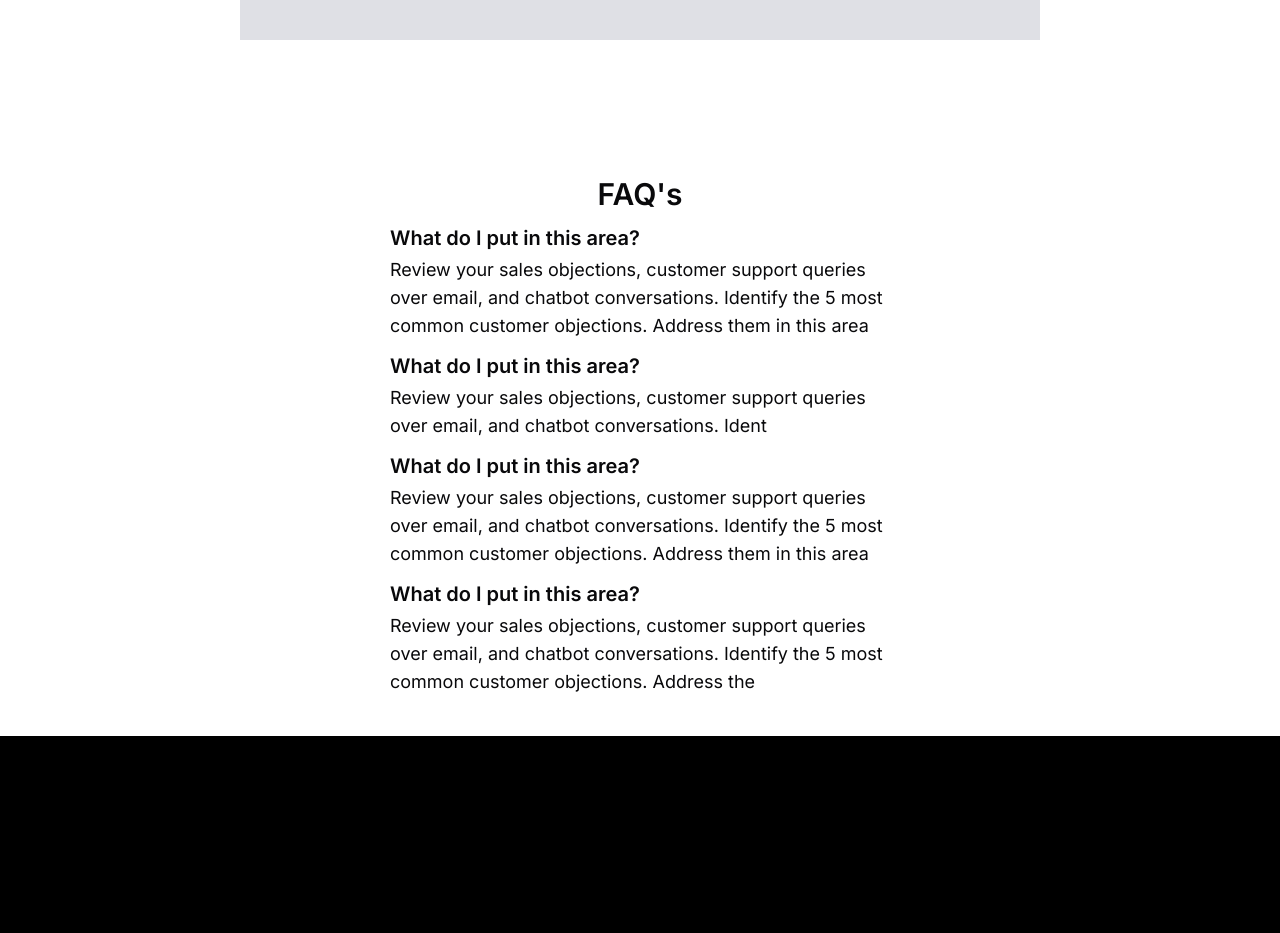
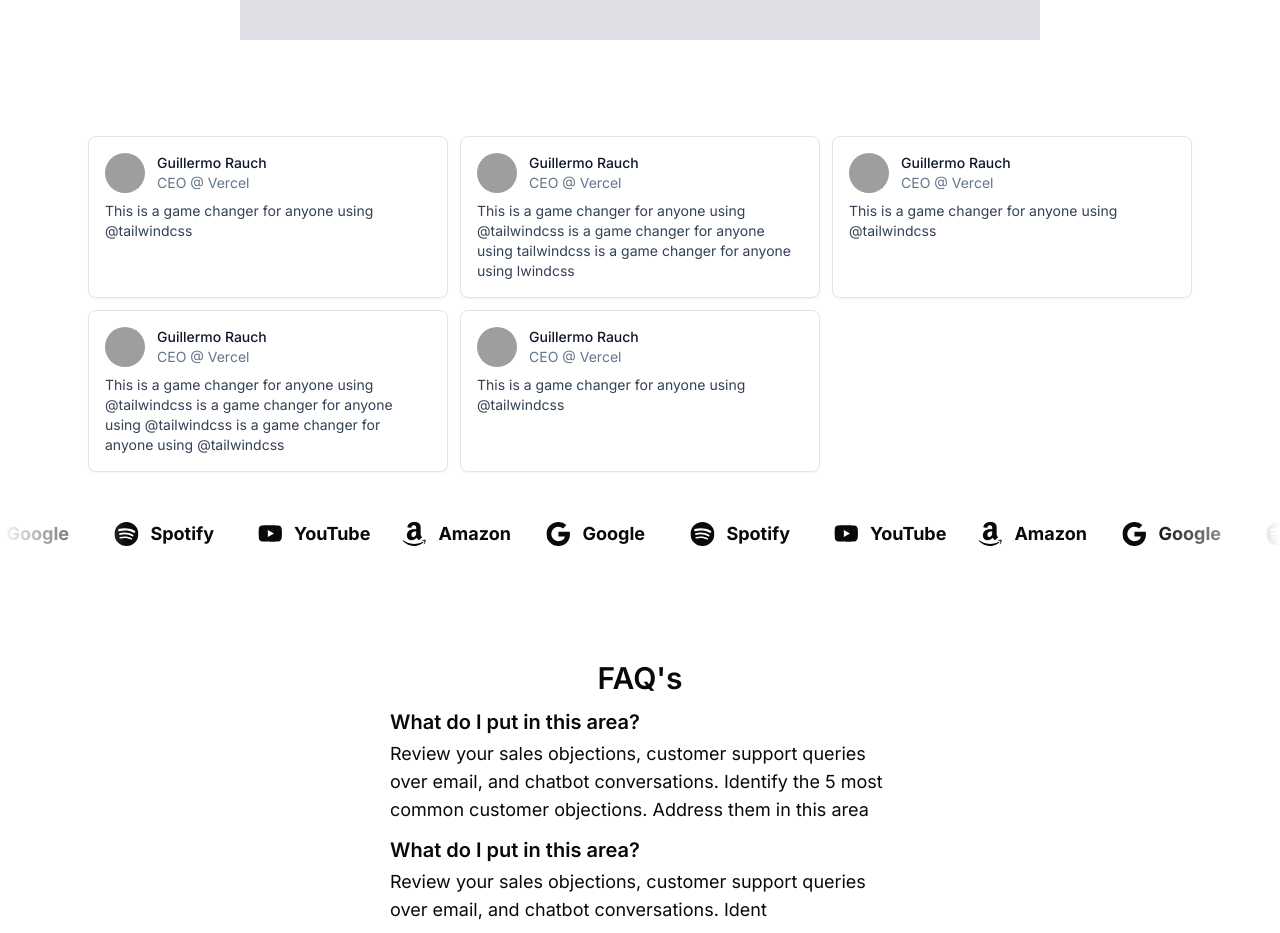
Before and after one commit to mohdfaizan5/url-shortner-nextjs, a Next.js app: page / in a window 1280 px wide. Shown: the part 1240-2173 px from the top of the page. Built offline with nearby package versions, Linux system fonts and the light colour scheme; grey boxes are pictures that could not be loaded.

Commit message:
tried some stuff from ui.hextastudio

```diff
--- a/next.config.mjs
+++ b/next.config.mjs
@@ -1,4 +1,13 @@
 /** @type {import('next').NextConfig} */
-const nextConfig = {};
+const nextConfig = {
+  images: {
+    remotePatterns: [
+      {
+        protocol: "https",
+        hostname: "i.imgur.com",
+      },
+    ],
+  },
+};
 
 export default nextConfig;
--- a/package.json
+++ b/package.json
@@ -19,6 +19,7 @@
     "@radix-ui/react-separator": "^1.0.3",
     "@radix-ui/react-slot": "^1.0.2",
     "@radix-ui/react-switch": "^1.0.3",
+    "@tremor/react": "^3.17.3",
     "class-variance-authority": "^0.7.0",
     "clsx": "^2.1.1",
     "lucide-react": "^0.379.0",
@@ -31,6 +32,7 @@
     "react-dom": "^18",
     "react-icons": "^5.2.1",
     "react-qr-code": "^2.0.15",
+    "react-tweet": "^3.2.1",
     "tailwind-merge": "^2.3.0",
     "tailwindcss-animate": "^1.0.7"
   },
--- a/src/app/(main)/analytics/page.tsx
+++ b/src/app/(main)/analytics/page.tsx
@@ -1,3 +1,4 @@
+// import BarGraph from '@/components/charts/BarGraph'
 import Image from 'next/image'
 import React from 'react'
 
@@ -6,7 +7,7 @@ const page = () => {
     <div className='p-10'>
       <h1 className='mb-10'>Analytics</h1>
       <Image src={"/undraw_data_report_re_p4so.svg"} height={200} width={200} alt=''/>
-
+      {/* <BarGraph/>  */}
     </div>
   )
 }
--- a/src/app/globals.css
+++ b/src/app/globals.css
@@ -12,7 +12,7 @@
     @apply font-semibold md:text-2xl;
   }
   p {
-    @apply  md:text-lg;
+    @apply md:text-lg;
   }
 }
 
--- /dev/null
+++ b/src/app/hero/page.tsx
@@ -0,0 +1,46 @@
+import Image from "next/image";
+import Link from "next/link";
+
+const Hero = () => {
+  return (
+    <div className="flex flex-col items-center justify-center gap-[8rem] text-center px-4">
+      <div className="w-full h-[10rem] bg-zinc-950 mx-auto absolute top-[-4rem] blur-[100px] opacity-30 z-[1]"></div>
+      <div className="flex flex-col items-center justify-center gap-4 text-center">
+        <h1 className="text-6xl font-bold tracking-tight max-w-[40rem] max-[372px]:text-5xl relative hero-heading">
+          Modern & Stunning Website Components
+        </h1>
+        <p className="text-md opacity-80 max-w-[30rem] w-full relative">
+          Easy to use copy and paste components for your website. Make your
+          website 10x more stunning and modern.
+        </p>
+        <div className="flex flex-wrap gap-3 p-2 z-[99]">
+          <Link
+            href="/docs/examples/application/AnimatedDock"
+            className="px-4 py-2 bg-white rounded-md text-black font-medium text-[14px] grow"
+          >
+            Browse Examples
+          </Link>
+          <Link
+            href="/pricing"
+            className="px-4 py-2 bg-zinc-950 rounded-md text-white border border-white border-opacity-10 font-medium text-[14px] grow"
+          >
+            Pricing
+          </Link>
+        </div>
+      </div>
+      <div className="relative rounded-xl">
+        <div className="w-full h-[10rem] bg-white mx-auto absolute top-[-4rem] blur-[100px] opacity-20 z-[1]"></div>
+        <div className="rounded-[inherit] [border:calc(1.9*1px)_solid_transparent] ![mask-clip:padding-box,border-box] ![mask-composite:intersect] [mask:linear-gradient(transparent,transparent),linear-gradient(white,white)]  absolute inset-0 rounded-inherit border-2 border-transparent !mask-clip-padding-box-border-box after:absolute after:aspect-square after:w-[250px] after:animate-animatedBeam after:bg-gradient-to-l after:from-purple-500 after:via-purple-950 after:to-transparent after:[offset-anchor:90%_50%] after:[offset-path:rect(0_auto_auto_0_round_250px)] z-[9999]"></div>
+        <Image
+          width={1920}
+          height={1080}
+          src="https://i.imgur.com/tDpuune.png"
+          alt="Hero Image"
+          className="max-w-full rounded-xl h-auto mx-auto [mask-image:linear-gradient(to_bottom,_white_40%,_transparent_100%)] z-[2] relative"
+        />
+      </div>
+    </div>
+  );
+};
+
+export default Hero;
--- a/src/app/page.tsx
+++ b/src/app/page.tsx
@@ -1,8 +1,11 @@
+import { HorizontalScroller2 } from "@/components/BrandScroller";
 import SideBar from "@/components/SideBar";
+import TweetCard from "@/components/TweetCard";
 import { Button } from "@/components/ui/button";
 import Image from "next/image";
 import Link from "next/link";
 import React from "react";
+import { Tweet } from "react-tweet";
 
 const page = () => {
   return (
@@ -46,6 +49,29 @@ const page = () => {
           alt=""
         />
       </section>
+      <section className="grid grid-cols-1 md:gap-3 md:grid-cols-3 mx-auto">
+        <TweetCard
+          name="Guillermo Rauch"
+          text="This is a game changer for anyone using @tailwindcss"
+        />
+        <TweetCard
+          name="Guillermo Rauch"
+          text="This is a game changer for anyone using @tailwindcss is a game changer for anyone using tailwindcss is a game changer for anyone using lwindcss"
+        />
+        <TweetCard
+          name="Guillermo Rauch"
+          text="This is a game changer for anyone using @tailwindcss"
+        />
+        <TweetCard
+          name="Guillermo Rauch"
+          text="This is a game changer for anyone using @tailwindcss is a game changer for anyone using @tailwindcss is a game changer for anyone using @tailwindcss"
+        />
+        <TweetCard
+          name="Guillermo Rauch"
+          text="This is a game changer for anyone using @tailwindcss"
+        />
+      </section>{" "}
+      <HorizontalScroller2 />
       <section className=" flex flex-col items-center justify-center py-10 ">
         <h1 className="text-3xl font-semibold">FAQ's</h1>
         <div className="w-[500px]">
--- /dev/null
+++ b/src/components/BrandScroller.tsx
@@ -0,0 +1,36 @@
+import { BsAmazon, BsGoogle, BsSpotify, BsYoutube } from "react-icons/bs";
+
+export const HorizontalScroller2 = () => {
+  return (
+    <div className="pb-16 py-10">
+      <div className="group flex overflow-hidden py-2 [--gap:2rem] [gap:var(--gap)] flex-row max-w-full [--duration:40s] [mask-image:linear-gradient(to_right,_rgba(0,_0,_0,_0),rgba(0,_0,_0,_1)_10%,rgba(0,_0,_0,_1)_90%,rgba(0,_0,_0,_0))]">
+        {Array(4)
+          .fill(0)
+          .map((_, i) => (
+            <div
+              className="flex shrink-0 justify-around [gap:var(--gap)] [animation-direction:reverse] animate-marquee flex-row"
+              key={i}
+            >
+              <div className="flex items-center w-28 gap-3">
+                <BsSpotify size={24} />
+                <p className="text-lg font-bold">Spotify</p>
+              </div>
+              <div className="flex items-center w-28 gap-3">
+                <BsYoutube size={24} />
+                <p className="text-lg font-bold">YouTube</p>
+              </div>
+              <div className="flex items-center w-28 gap-3">
+                <BsAmazon size={24} />
+                <p className="text-lg font-bold">Amazon</p>
+              </div>
+
+              <div className="flex items-center w-28 gap-3">
+                <BsGoogle size={24} />
+                <p className="text-lg font-bold">Google</p>
+              </div>
+            </div>
+          ))}
+      </div>
+    </div>
+  );
+};
--- /dev/null
+++ b/src/components/TweetCard.tsx
@@ -0,0 +1,34 @@
+import React from "react";
+import {
+  Card,
+  CardContent,
+  CardDescription,
+  CardFooter,
+  CardHeader,
+  CardTitle,
+} from "@/components/ui/card";
+import { Avatar, AvatarFallback, AvatarImage } from "@/components/ui/avatar";
+
+const TweetCard = ({name, username, text, image}:any) => {
+  return (
+    <Card className="hover:-translate-y-2 hover:animate-in w-[360px] p-4 flex flex-col h-full gap-2">
+      <div className="flex gap-3">
+        <Avatar>
+          <AvatarImage src="https://github.com/shadcn.png" />
+          <AvatarFallback>CN</AvatarFallback>
+        </Avatar>
+        <div>
+          <h4 className="text-sm font-medium text-slate-900">
+            {name}
+          </h4>
+          <p className="text-sm text-slate-500">CEO @ Vercel </p>
+        </div>
+      </div>
+      <p className="text-sm text-slate-700">
+        {text}
+      </p>
+    </Card>
+  );
+};
+
+export default TweetCard;
--- /dev/null
+++ b/src/components/charts/BarGraph.tsx
@@ -0,0 +1,129 @@
+"use client";
+import { BarChart, Card, Divider, Switch } from "@tremor/react";
+import { useState } from "react";
+
+const data = [
+  {
+    date: "Jan 23",
+    "This Year": 68560,
+    "Last Year": 28560,
+  },
+  {
+    date: "Feb 23",
+    "This Year": 70320,
+    "Last Year": 30320,
+  },
+  {
+    date: "Mar 23",
+    "This Year": 80233,
+    "Last Year": 70233,
+  },
+  {
+    date: "Apr 23",
+    "This Year": 55123,
+    "Last Year": 45123,
+  },
+  {
+    date: "May 23",
+    "This Year": 56000,
+    "Last Year": 80600,
+  },
+  {
+    date: "Jun 23",
+    "This Year": 100000,
+    "Last Year": 85390,
+  },
+  {
+    date: "Jul 23",
+    "This Year": 85390,
+    "Last Year": 45340,
+  },
+  {
+    date: "Aug 23",
+    "This Year": 80100,
+    "Last Year": 70120,
+  },
+  {
+    date: "Sep 23",
+    "This Year": 75090,
+    "Last Year": 69450,
+  },
+  {
+    date: "Oct 23",
+    "This Year": 71080,
+    "Last Year": 63345,
+  },
+  {
+    date: "Nov 23",
+    "This Year": 61210,
+    "Last Year": 100330,
+  },
+  {
+    date: "Dec 23",
+    "This Year": 60143,
+    "Last Year": 45321,
+  },
+];
+
+function valueFormatter(number: number) {
+  const formatter = new Intl.NumberFormat("en-US", {
+    maximumFractionDigits: 0,
+    notation: "compact",
+    compactDisplay: "short",
+    style: "currency",
+    currency: "USD",
+  });
+
+  return formatter.format(number);
+}
+
+export default function BarGraph() {
+  const [showComparison, setShowComparison] = useState(false);
+  return (
+    <>
+      <Card className="sm:mx-auto sm:max-w-2xl">
+        <h3 className="ml-1 mr-1 font-semibold text-tremor-content-strong dark:text-dark-tremor-content-strong">
+          Sales overview
+        </h3>
+        <p className="text-tremor-default text-tremor-content dark:text-dark-tremor-content">
+          Lorem ipsum dolor sit amet, consetetur sadipscing elitr.
+        </p>
+        <BarChart
+          data={data}
+          index="date"
+          categories={
+            showComparison ? ["Last Year", "This Year"] : ["This Year"]
+          }
+          colors={showComparison ? ["cyan", "blue"] : ["blue"]}
+          valueFormatter={valueFormatter}
+          yAxisWidth={45}
+          className="mt-6 hidden h-60 sm:block"
+        />
+        <BarChart
+          data={data}
+          index="date"
+          categories={
+            showComparison ? ["Last Year", "This Year"] : ["This Year"]
+          }
+          colors={showComparison ? ["cyan", "blue"] : ["blue"]}
+          valueFormatter={valueFormatter}
+          showYAxis={false}
+          className="mt-4 h-56 sm:hidden"
+        />
+        <Divider />
+        <div className="mb-2 flex items-center space-x-3">
+          <Switch
+            id="comparison"
+            onChange={() => setShowComparison(!showComparison)}
+          />
+          <label
+            htmlFor="comparison"
+            className="text-tremor-default text-tremor-content dark:text-dark-tremor-content"
+          >
+            Show same period last year
+          </label>
+        </div>
+      </Card>
+    </>
+  );
+}
--- a/tailwind.config.ts
+++ b/tailwind.config.ts
@@ -1,13 +1,13 @@
-import type { Config } from "tailwindcss"
+import type { Config } from "tailwindcss";
 
 const config = {
   darkMode: ["class"],
   content: [
-    './pages/**/*.{ts,tsx}',
-    './components/**/*.{ts,tsx}',
-    './app/**/*.{ts,tsx}',
-    './src/**/*.{ts,tsx}',
-	],
+    "./pages/**/*.{ts,tsx}",
+    "./components/**/*.{ts,tsx}",
+    "./app/**/*.{ts,tsx}",
+    "./src/**/*.{ts,tsx}",
+  ],
   prefix: "",
   theme: {
     container: {
@@ -67,14 +67,27 @@ const config = {
           from: { height: "var(--radix-accordion-content-height)" },
           to: { height: "0" },
         },
+        marquee: {
+          from: {
+            transform: "translateX(0%)",
+          },
+          to: {
+            transform: "translateX(calc(-100% - var(--gap)))",
+          },
+        },
+        animatedBeam: {
+          "100%": { offsetDistance: "100%" },
+        },
       },
       animation: {
         "accordion-down": "accordion-down 0.2s ease-out",
         "accordion-up": "accordion-up 0.2s ease-out",
+        marquee: "marquee 30s linear infinite",
+        animatedBeam: "animatedBeam 7s linear infinite",
       },
     },
   },
   plugins: [require("tailwindcss-animate")],
-} satisfies Config
+} satisfies Config;
 
-export default config
+export default config;
```
Also changed, not shown: 1 other file (tests, documents, lock files or other folders).
